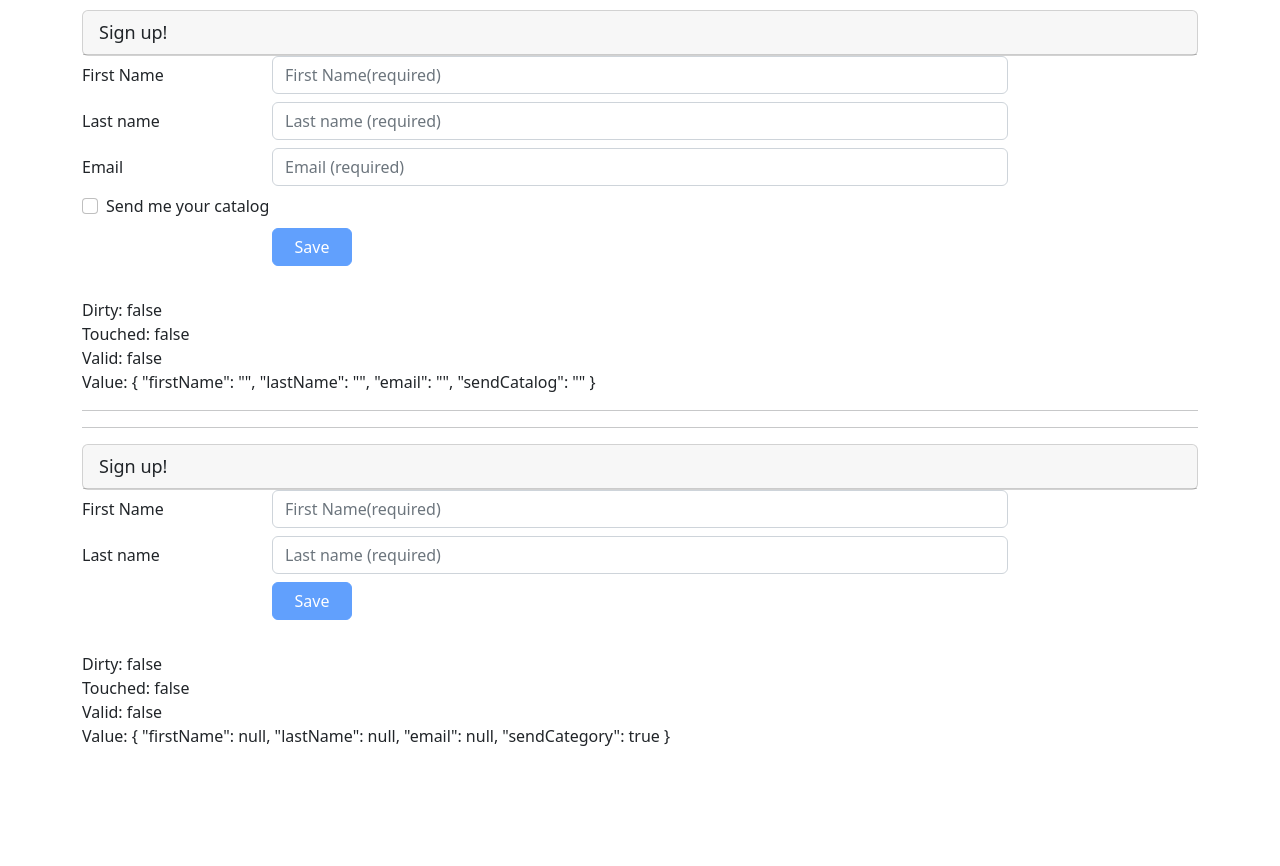
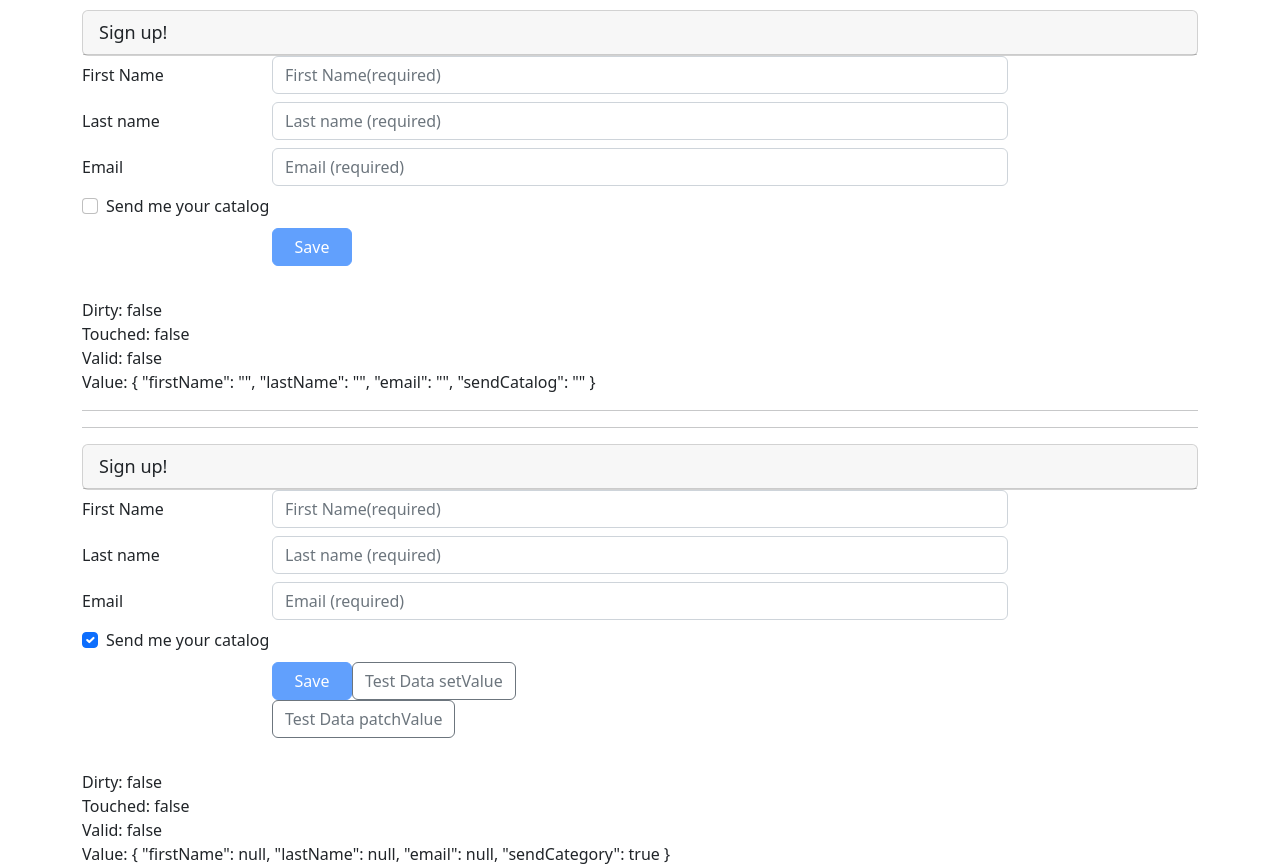
Before and after one commit to foureverhh/Angular-ReactivForms-Demo-Start-2022, an Angular app: page / in a window 1280 px wide. Before the commit the page ends 800 px from the top, so only its background shows below. Built offline with nearby package versions, Linux system fonts and the light colour scheme.

Commit message:
setValue for all property value, patchValue for subset for properties value

```diff
--- a/src/app/customer-reactive/customer-reactive.component.html
+++ b/src/app/customer-reactive/customer-reactive.component.html
@@ -52,7 +52,7 @@
       </span>
     </div>
   </div>
-<!--
+
   <div class="form-group row mb-2">
     <label class="col-md-2 col-form-label"
           for="emailId">Email</label>
@@ -63,15 +63,13 @@
             placeholder="Email (required)"
             required
             email
-            [(ngModel)]="customer.email"
-            name="email"
-            #emailVar="ngModel"
-            [ngClass]="{'is-invalid': (emailVar.touched || emailVar.dirty) && !emailVar.valid }" />
+            formControlName="email"
+            [ngClass]="{'is-invalid': (customerForm.get('email')?.touched || customerForm.get('email')?.dirty) && !customerForm.get('email')?.valid }" />
       <span class="invalid-feedback">
-        <span *ngIf="emailVar.errors?.['required']">
+        <span *ngIf="customerForm.get('email')?.errors?.['required']">
           Please enter your email address.
         </span>
-        <span *ngIf="emailVar.errors?.['email']">
+        <span *ngIf="customerForm.get('email')?.errors?.['email']">
           Please enter a valid email address.
         </span>
       </span>
@@ -85,13 +83,13 @@
           <input class="form-check-input"
                 id="sendCatalogId"
                 type="checkbox"
-                [(ngModel)]="customer.sendCatalog"
-                name="sendCatalog"> Send me your catalog
+                formControlName="sendCategory"
+                > Send me your catalog
         </label>
       </div>
     </div>
   </div>
-
+<!--
   <div *ngIf="customer.sendCatalog">
     <div class="form-group row mb-2">
       <label class="col-md-2 col-form-label pt-0">Address Type</label>
@@ -205,6 +203,16 @@
               [disabled]="!customerForm.valid">
         Save
       </button>
+      <button class="btn btn-outline-secondary"
+              type="button"
+              (click)="populateTestDataSetValue()">
+        Test Data setValue
+      </button>
+      <button class="btn btn-outline-secondary"
+        type="button"
+        (click)="populateTestDataPatchValue()">
+        Test Data patchValue
+      </button>
     </div>
   </div>
 </form>
--- a/src/app/customer-reactive/customer-reactive.component.ts
+++ b/src/app/customer-reactive/customer-reactive.component.ts
@@ -14,7 +14,7 @@ customer: Customer = new Customer(); //model for backend
 
 constructor() {
   this.customerForm = new FormGroup({});
- }
+}
 ngOnInit(): void {
 
   //sync state and value with ngForm
@@ -26,6 +26,24 @@ ngOnInit(): void {
   });
 }
 
+populateTestDataSetValue() {
+  //setValue to set value for all properties
+  this.customerForm.setValue({
+    firstName:'Jack',
+    lastName:'Harkness',
+    email:'jack@torchwood.com',
+    sendCategory: false
+  })
+}
+
+populateTestDataPatchValue() {
+  //pathchValue to set value for subset properties
+  this.customerForm.patchValue({
+    firstName:'Jack',
+    lastName:'Harkness',
+    sendCategory: false
+  })
+}
 save(): void {
   console.log(this.customerForm);
   console.log('Saved: ' + JSON.stringify(this.customerForm.value));
```
